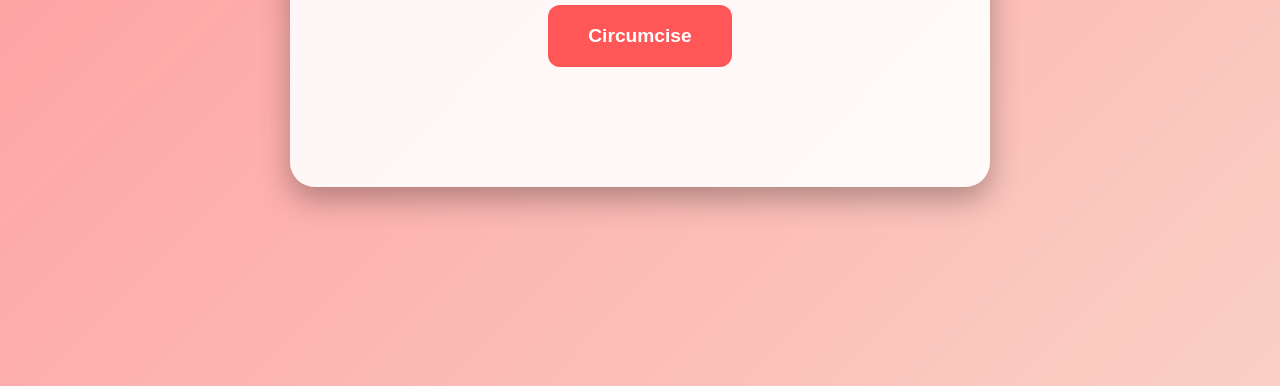
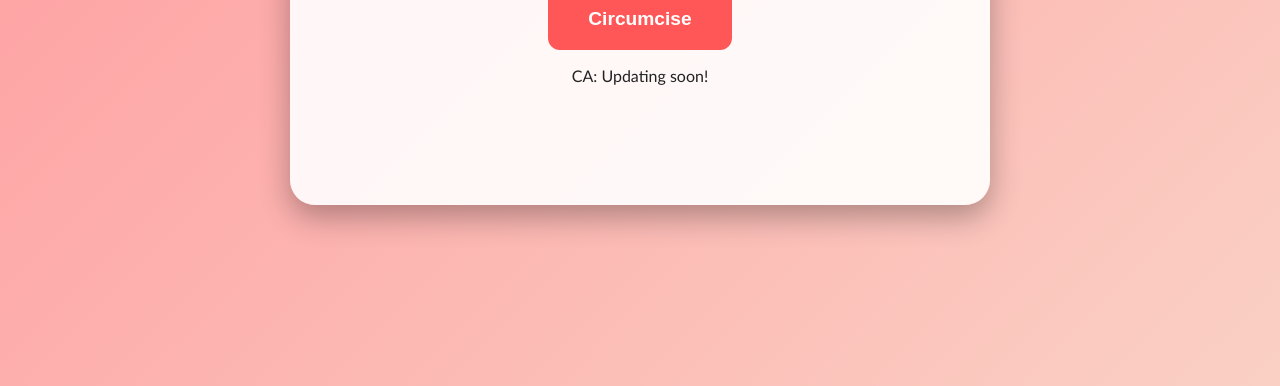
Before and after one commit to radionovmark267-web/CircumcisionAI, a plain HTML site: page index.html in a window 1280 px wide. Shown: the part 414-800 px from the top of the page. Drawn offline with Linux system fonts and the light colour scheme.

Commit message:
Update index.html

```diff
--- a/index.html
+++ b/index.html
@@ -120,6 +120,7 @@
     <img src="img/Без названия (1190 x 280 пикс.).png" alt="DIH picture">
     <h1>Circumcise your dih!</h1>
     <button onclick="startCircumcision()" id="circumcise-btn">Circumcise</button>
+    <p>CA: Updating soon!</p>
     <div class="process" id="process"></div>
     <div class="loading-bar" id="loading-bar" style="display:none;">
       <div class="loading-fill" id="loading-fill"></div>
```
